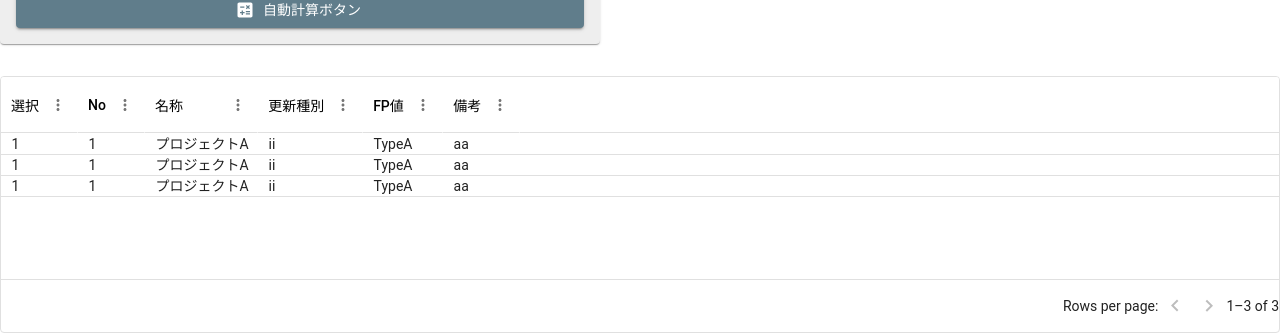
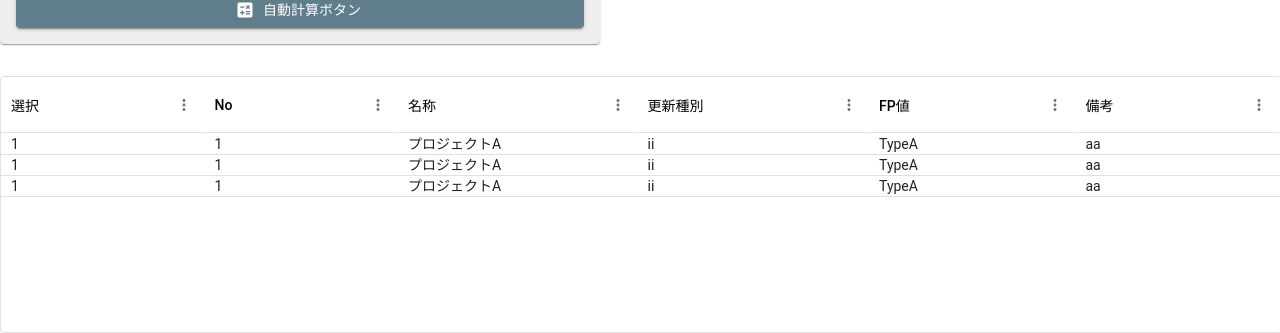
Before and after one commit to itou-kr/quote-calc-system, a React (Vite) app in the folder src/client/: page /TEST in a window 1280 px wide. Shown: the part 467-800 px from the top of the page. Built offline with nearby package versions, Linux system fonts and the light colour scheme.

Commit message:
feat: テーブルのフッター削除

```diff
--- a/src/client/src/components/styles/StyledDataGrid.tsx
+++ b/src/client/src/components/styles/StyledDataGrid.tsx
@@ -1,7 +1,7 @@
 import { DataGrid as MuiDataGrid, gridClasses, GridValidRowModel, DataGridProps } from '@mui/x-data-grid';
-import { inputBaseClasses } from '@mui/material/InputBase';
+// import { inputBaseClasses } from '@mui/material/InputBase';
 import { checkboxClasses } from '@mui/material/Checkbox';
-import { tablePaginationClasses } from '@mui/material/TablePagination';
+// import { tablePaginationClasses } from '@mui/material/TablePagination';
 import { styled } from '@mui/material/styles';
 
 const StyledDataGrid = styled(MuiDataGrid)<{ browserhorizontalscroll?: boolean }>(({ theme, browserhorizontalscroll: browserHorizontalScroll }) => ({
@@ -20,11 +20,11 @@ const StyledDataGrid = styled(MuiDataGrid)<{ browserhorizontalscroll?: boolean }
     [`& .${gridClasses.columnHeaderTitle}`]: {
         textOverflow: 'initial',
     },
-    [`& .${inputBaseClasses.root}.${tablePaginationClasses.input}`]: { display: 'none' },
-    [`& .${tablePaginationClasses.root}`]: { display: 'flex', flexGrow: 0 },
-    [`& .${tablePaginationClasses.toolbar}`]: { padding: 0},
-    [`& .${tablePaginationClasses.actions}`]: { order: 1, margin: 0 },
-    [`& .${tablePaginationClasses.displayedRows}`]: { order: 2 },
+    // [`& .${inputBaseClasses.root}.${tablePaginationClasses.input}`]: { display: 'none' },
+    // [`& .${tablePaginationClasses.root}`]: { display: 'flex', flexGrow: 0 },
+    // [`& .${tablePaginationClasses.toolbar}`]: { padding: 0},
+    // [`& .${tablePaginationClasses.actions}`]: { order: 1, margin: 0 },
+    // [`& .${tablePaginationClasses.displayedRows}`]: { order: 2 },
     [`& .${gridClasses.columnHeaderTitleContainerContent} .${checkboxClasses.root}`]: {
         color: (theme.vars || theme).palette.common.white,
     },
--- a/src/client/src/components/ui/DataGrid/DataGrid.tsx
+++ b/src/client/src/components/ui/DataGrid/DataGrid.tsx
@@ -88,13 +88,14 @@ const DataGrid = forwardRef(<R extends GridValidRowModel = object>(props: Props<
             autosizeOptions={autoSizeOptions}
             autosizeOnMount
             columnHeaderHeight={columnHeaderHeight}
-            paginationMode='server'
+            // paginationMode='server'
             localeText={{ footerRowSelected: () => null }}
             browserhorizontalscroll={browserHorizontalScroll}
             disableRowSelectionOnClick={!!checkboxSelection}
             checkboxSelection={checkboxSelection}
             isRowSelectable={isRowSelectable}
             columnVisibilityModel={columnVisibilityModel}
+            hideFooter
         />
     );
 }) as <R extends GridValidRowModel = object>(props: Props<R>, ref?: React.Ref<RefType<R>>) => JSX.Element;
```
